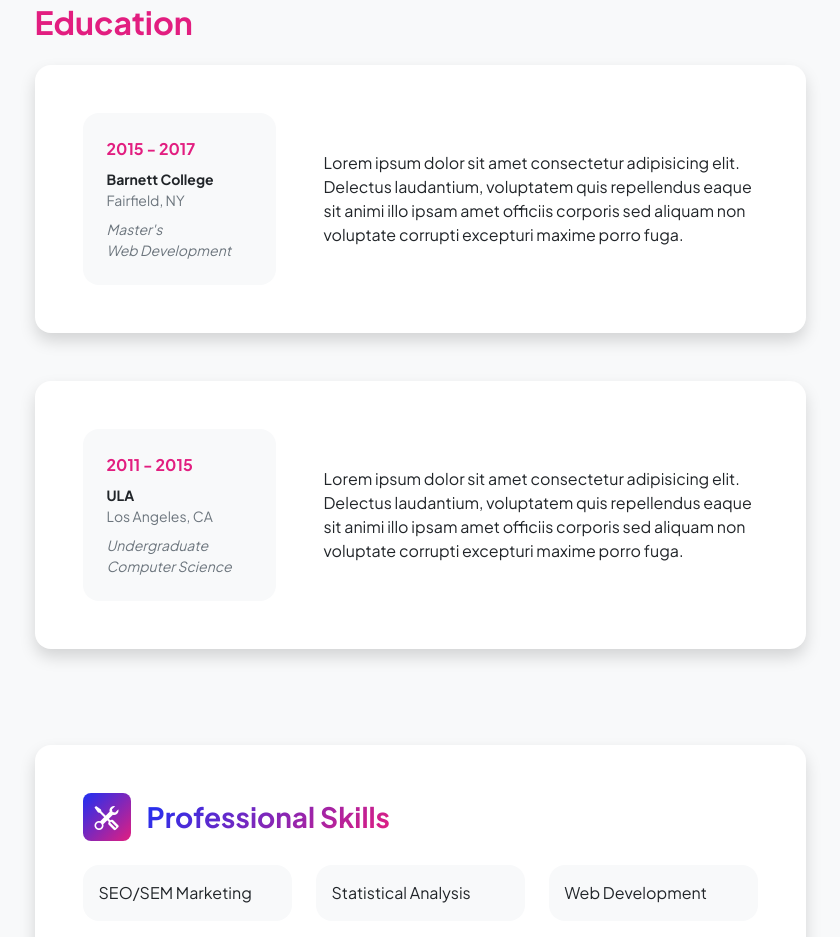
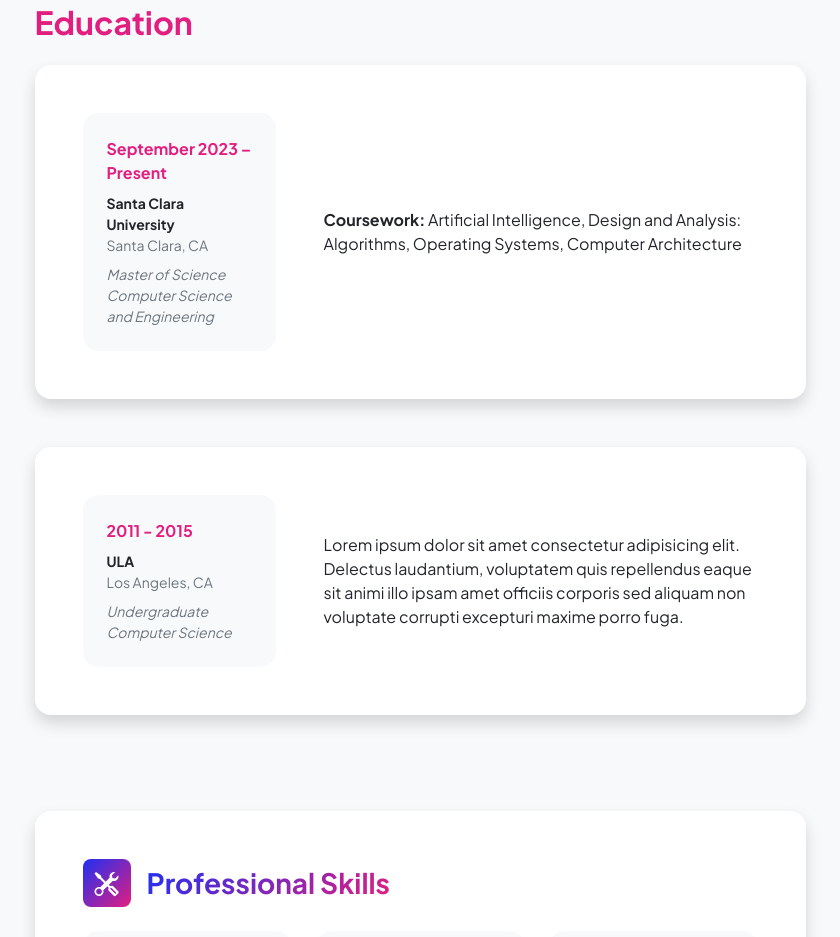
Before and after one commit to yashpatil582/itsmeyash.github.io, a plain HTML site: page resume.html in a window 1280 px wide. Shown: the part 1716-2653 px from the top of the page, without its empty margins (220-1060 px from the left). Drawn offline with nearby package versions, Linux system fonts and the light colour scheme.

Commit message:
Update resume.html

```diff
--- a/resume.html
+++ b/resume.html
@@ -131,18 +131,18 @@
                                     <div class="row align-items-center gx-5">
                                         <div class="col text-center text-lg-start mb-4 mb-lg-0">
                                             <div class="bg-light p-4 rounded-4">
-                                                <div class="text-secondary fw-bolder mb-2">2015 - 2017</div>
+                                                <div class="text-secondary fw-bolder mb-2">September 2023 – Present</div>
                                                 <div class="mb-2">
-                                                    <div class="small fw-bolder">Barnett College</div>
-                                                    <div class="small text-muted">Fairfield, NY</div>
+                                                    <div class="small fw-bolder">Santa Clara University</div>
+                                                    <div class="small text-muted">Santa Clara, CA</div>
                                                 </div>
                                                 <div class="fst-italic">
-                                                    <div class="small text-muted">Master's</div>
-                                                    <div class="small text-muted">Web Development</div>
+                                                    <div class="small text-muted">Master of Science</div>
+                                                    <div class="small text-muted">Computer Science and Engineering</div>
                                                 </div>
                                             </div>
                                         </div>
-                                        <div class="col-lg-8"><div>Lorem ipsum dolor sit amet consectetur adipisicing elit. Delectus laudantium, voluptatem quis repellendus eaque sit animi illo ipsam amet officiis corporis sed aliquam non voluptate corrupti excepturi maxime porro fuga.</div></div>
+                                        <div class="col-lg-8"><div><strong>Coursework:</strong> Artificial Intelligence, Design and Analysis: Algorithms, Operating Systems, Computer Architecture</div></div>
                                     </div>
                                 </div>
                             </div>
```
